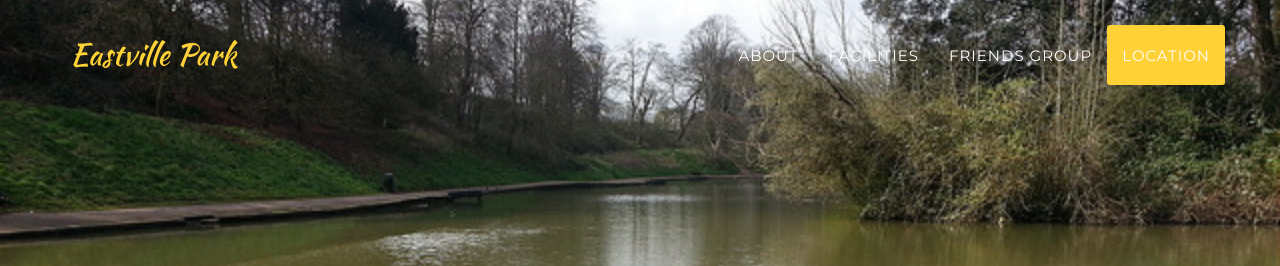
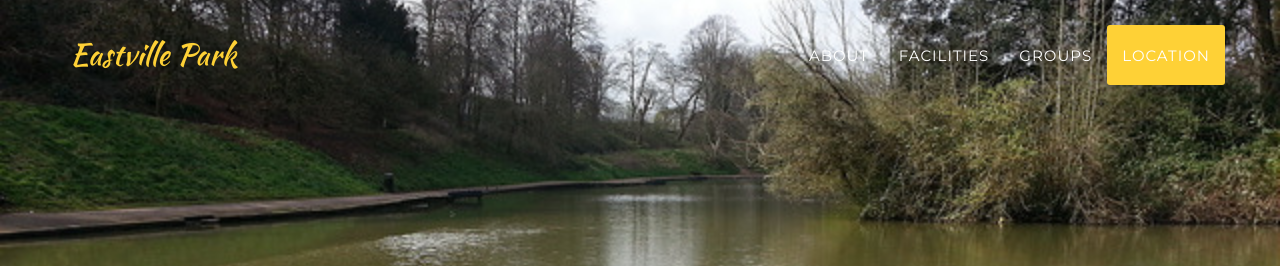
Before and after one commit to eastvillepark/eastvillepark.github.io, a Jekyll site: the page built from index.html, in a window 1280 px wide. Shown: the top 266 px of the page. Built offline with Jekyll 4.4.1, drawn with Linux system fonts in a browser that asks for light colours; some web fonts are replaced.

Commit message:
Update header.html

```diff
--- a/_includes/header.html
+++ b/_includes/header.html
@@ -25,7 +25,7 @@
                         <a class="page-scroll" href="#facilities">Facilities</a>
                     </li>
                     <li>
-                        <a class="page-scroll" href="#friends">Friends Group</a>
+                        <a class="page-scroll" href="#groups">Groups</a>
                     </li>
                     <li>
                         <a class="page-scroll" href="#location">Location</a>
```
